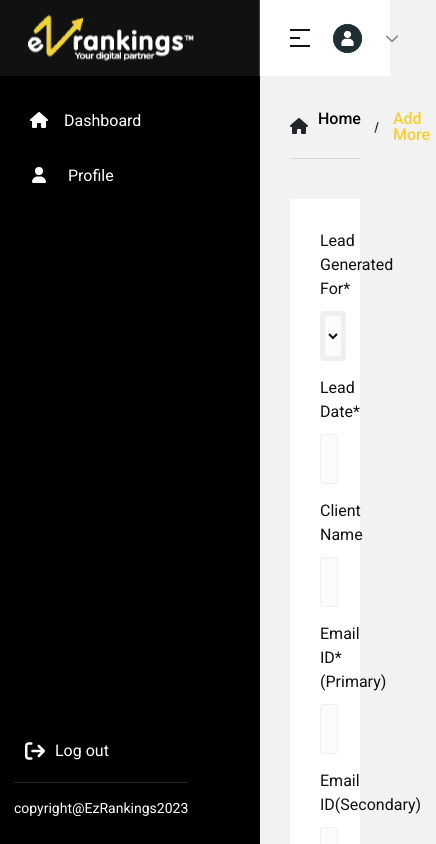
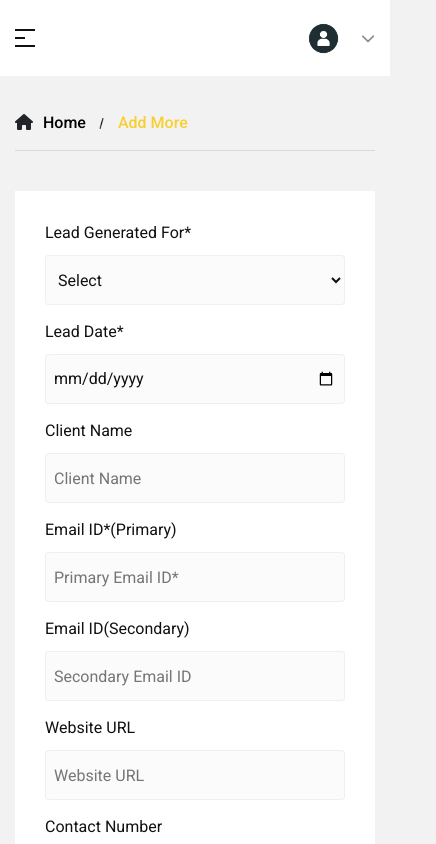
Before and after one commit to ezdashboard/ezemail, a Next.js app: page /addmore in a window 390 px wide. Shown: the top 844 px of the page, 436 px wide, since content can reach past the window. Built offline with nearby package versions, Linux system fonts and the light colour scheme; no server answers; sample sign-in values are in the browser's storage.

Commit message:
update css

```diff
--- a/src/app/globals.css
+++ b/src/app/globals.css
@@ -39,7 +39,7 @@ a, .btn, button, span, svg, p, input, select, textarea, li, img, svg, .transitio
 
   .login button {
     border: none;
-    background: #EF5350;
+    background: #d5b112;
     color: white;
     font-weight: bold;
     transition: 0.2s;
@@ -576,11 +576,11 @@ a#userportfolio {
 .lms-table-wrap {
   overflow-y: hidden;
   overflow-x: auto;
-  width: 1198px;
+  width:100%;
 }
 
 .lms-table-wrap table {
-  width: 1408px;
+  width: 1574px;
   margin-bottom: 0;
   max-width: none;
 }
@@ -663,11 +663,14 @@ add more page css start here
   display: block;
   height: 50px;
   width: 100%;
-  border: 5px solid #e6e6e68a;
   padding: 0 8px;
   border-radius: 4px;
   background: #fbfbfb;
   color: #111111;
+  border: 1px solid #e6e6e68a;
+}
+.add-more-form .form-group select:focus {
+  border-color: #ffc107;
 }
 .add-more-form .form-group input:focus {
   border-color: #ffc107;
@@ -751,10 +754,6 @@ add more page css start here
   margin-top: 25px;
 }
 
-.profile__left {
-  border-inline-end: 1px solid #cecece;
-}
-
 .profile-user {
   position: relative;
 }
@@ -790,15 +789,14 @@ add more page css start here
 .profile-user ul {
   padding: 0px;
 }
-.padding-left-inner {
-  margin-inline-end: 30px;
-}
+
 .profile-user-tiitle span {
   color: #404040;
+  font-weight: 500;
 }
 .profile-user-info span {
   color: #111111;
-  font-weight: 500;
+  font-weight: 400;
 }
 
 .profile-about-info span.profile-title {
@@ -827,3 +825,82 @@ add more page css end here
     font-size: 20px;
     font-weight: 400;
 }
+.email-serach-box {
+  display: flex;
+  justify-content: space-between;
+  align-items: center;
+}
+.email-serach-box form.serach {
+  width: 90%;
+}
+.add-more {
+  width: 10%;
+  margin-bottom: 0;
+}
+.expovent__sidebar.open {
+  width: 260px;
+  inset-inline-start: 0;
+}
+.modal-dialog  button.btn.btn-primary {
+  background: #000;
+  border: none;
+  padding: 10px 42px;
+}
+.modal-dialog button.btn.btn-primary:hover {
+  background: #f9cf2f;
+  color: #000;
+}
+.modal-dialog  .modal-body input {
+  height: 46px;
+}
+.modal-dialog .modal-body input:focus {
+  box-shadow: none;
+  border-color: #f9cf2f;
+}
+.add-more-new {
+  width: 100%;
+  margin: 30px 0px;
+  text-align: right;
+}
+
+.add-more-new a {
+  background: #0e0d0d;
+  text-decoration: none;
+  color: #fff;
+  border-radius: 4px;
+  padding: 12px;
+  font-size: 16px;
+}
+
+.add-more-new a:hover {
+  background: #f9cf2f;
+  color: #000;
+}
+.lms-table-wrap-p tbody td a svg {
+  color: #585353;
+}
+.lms-table-wrap-p {
+  overflow-y: hidden;
+  overflow-x: auto;
+  width: 100%;
+}
+
+.lms-table-wrap-p table {
+  width: 1216px;
+  margin-bottom: 0;
+  max-width: none;
+}
+.lms-table-wrap-p::-webkit-scrollbar {
+  width: 6px;
+}
+.lms-table-wrap-p::-webkit-scrollbar:horizontal {
+  height: 6px;
+}
+.lms-table-wrap-p::-webkit-scrollbar-track {
+  background-color: rgba(204, 204, 204, 0.3);
+}
+.lms-table-wrap-p::-webkit-scrollbar-thumb {
+  border-radius: 4px;
+  background: rgba(216, 215, 215, 0.5);
+  box-shadow: inset 0 0 6px rgba(0, 0, 0, 0.5);
+}
--- a/src/app/layout.js
+++ b/src/app/layout.js
@@ -1,4 +1,5 @@
 import './globals.css'
+import './responsive.css'
 import { Roboto } from 'next/font/google'
 import { Providers } from './redux/propviders'
 
--- /dev/null
+++ b/src/app/responsive.css
@@ -0,0 +1,104 @@
+@media (min-width: 1024px) and (max-width: 1250px){
+    .email-serach-box form.serach {
+        width: 85%;
+    }
+    .add-more {
+        width: 15%;
+    }
+}
+
+@media (min-width: 993px) and (max-width: 1024px){
+    .email-serach-box form.serach {
+        width: 85%;
+    }
+    .add-more {
+        width: 15%;
+    }
+}
+@media (min-width: 768px) and (max-width: 992px){
+    .expovent__sidebar {
+        inset-inline-start: -260px;
+      }
+      .page__body-wrapper {
+        width: calc(100% - 0px);
+    }
+    .app__header__area {
+        width: calc(100% - 0px);
+    }
+    .app__offcanvas-overlay.overlay-open {
+        background: rgba(0, 0, 0, 0.6);
+        position: fixed;
+        top: 0px;
+        left: 0px;
+        right: 0px;
+        bottom: 0px;
+        z-index: 10;
+    }
+    .email-serach-box form.serach {
+        width: 80%;
+    }
+    .add-more {
+        width: 20%;
+    }
+
+}
+
+@media(max-width: 767px){
+    .expovent__sidebar {
+        inset-inline-start: -260px;
+      }
+      .page__body-wrapper {
+        width: calc(100% - 0px);
+    }
+    .app__header__area {
+        width: calc(100% - 0px);
+    }
+    .app__offcanvas-overlay.overlay-open {
+        background: rgba(0, 0, 0, 0.6);
+        position: fixed;
+        top: 0px;
+        left: 0px;
+        right: 0px;
+        bottom: 0px;
+        z-index: 10;
+    }
+    .app__slide-wrapper {
+        padding: 0 15px;
+    }
+    .app__header-inner {
+        padding: 13px 15px;
+    }
+    .email-serach-box {
+        flex-wrap: wrap ;
+    }
+    .email-serach-box form.serach {
+        width: 100% ;
+    }
+    .add-more {
+        width: 100%;
+        margin-top: 30px;
+    }
+    .email-serach-box {
+        padding: 30px 0px;
+    }
+    .body-card-wrapper {
+        padding: 15px;
+    }
+    .card-title-inner h1 {
+        margin: 0;
+        font-size: 24px !important;
+    }
+    .lms-table-wrap-p table {
+        width: 1000px;
+    }
+}
+
+
+@media(max-width: 480px){
+
+}
+
+@media(max-width: 360px){
+
+
+}
--- a/src/app/template/Header.js
+++ b/src/app/template/Header.js
@@ -48,7 +48,7 @@ const Header =()=>{
     <div className="app__header__area">
         <div className="app__header-inner">
             <div className="app__header-left">
-            <Link id="sidebar__active" className="app__header-toggle" href="/dashboard" onClick={sideActive}>
+            <Link id="sidebar__active" className="app__header-toggle" href="#" onClick={sideActive}>
                 <div className="bar-icon-2">
                     <span></span>
                     <span></span>
--- a/src/app/users/page.js
+++ b/src/app/users/page.js
@@ -129,7 +129,7 @@ const Users=()=>{
                         <div className='col-xl-12 col-md-12'>
                             {
                              userType && userType == 'admin' &&
-                                <div className='add-more'>
+                                <div className='add-more-new'>
                                 <a href='#' onClick={()=>{
                                     getPage('/add-user')
                                 }}>Add User</a>
```
Also changed, not shown: src/app/dashboard/page.js (+7 -2 lines), src/app/template/ProfileEdit.js (+5 -5 lines).
